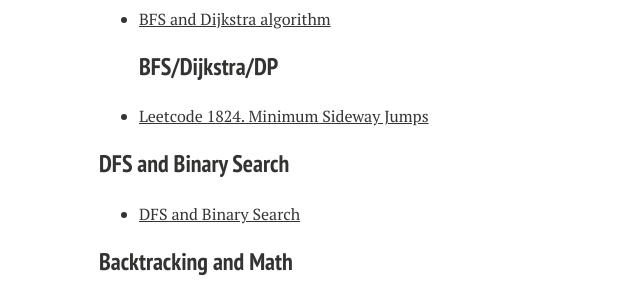
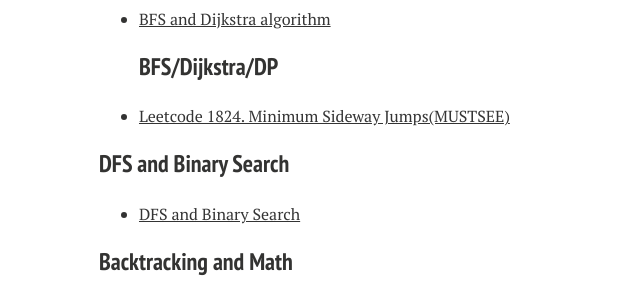
Before and after one commit to xiaokeshen/xiaokeshen.github.io, a Jekyll site: the page built from SoftwareEngineering/index.md, in a window 1280 px wide and 900 px high, scrolled down 6974 px. Shown: the part 155-455 px from the top of the window, without its empty margins (221-861 px from the left). Built offline with Jekyll 4.4.1, drawn with Linux system fonts in a browser that asks for light colours; nearby versions of some CDN libraries; some of the changed text lies outside the part shown.

Commit message:
Add one acticle

```diff
--- a/SoftwareEngineering/index.md
+++ b/SoftwareEngineering/index.md
@@ -246,7 +246,7 @@
 ### BFS and Dijkstra
 - [BFS and Dijkstra algorithm](https://medium.com/@jim.morris.shen/bfs-dijkstra-c46de5cb1f0b?source=friends_link&sk=f9cc2b3f457dc7f8731d99d5881994db)
 ### BFS/Dijkstra/DP
-- [Leetcode 1824. Minimum Sideway Jumps](https://jimmy-shen.medium.com/solve-a-problem-by-using-o-n-dijkstra-or-dp-9312f6a6beb6)
+- [Leetcode 1824. Minimum Sideway Jumps(MUSTSEE)](https://jimmy-shen.medium.com/solve-a-problem-by-using-o-n-dijkstra-or-dp-9312f6a6beb6)
 
 ### DFS and Binary Search
 - [DFS and Binary Search](https://medium.com/@jim.morris.shen/bfs-and-binary-search-9c74760a34c4?source=friends_link&sk=987f61b4b5f01a4c7228e2be899ef29e)
@@ -331,6 +331,8 @@
 - [Implement a heap](https://medium.com/@jim.morris.shen/implement-a-heap-b36ee24ea0cf?source=friends_link&sk=7253e64b1021a3b0bd351a396876a177)
 - [Implement a binary heap by C++](https://medium.com/@jim.morris.shen/implement-a-binary-heap-by-c-d02a9499f61e?sk=74fdb51e0ea1d04eff394dc29cfa37bf)
 
+### Multiset
+- [using 3 multiset MUSTSEE](https://jimmy-shen.medium.com/using-three-multisets-74cd5da0d01)
 
 ### Linked List
 - [Singly Linked List](coding/data_structure/linked_list/single_linked_list.md)
```
